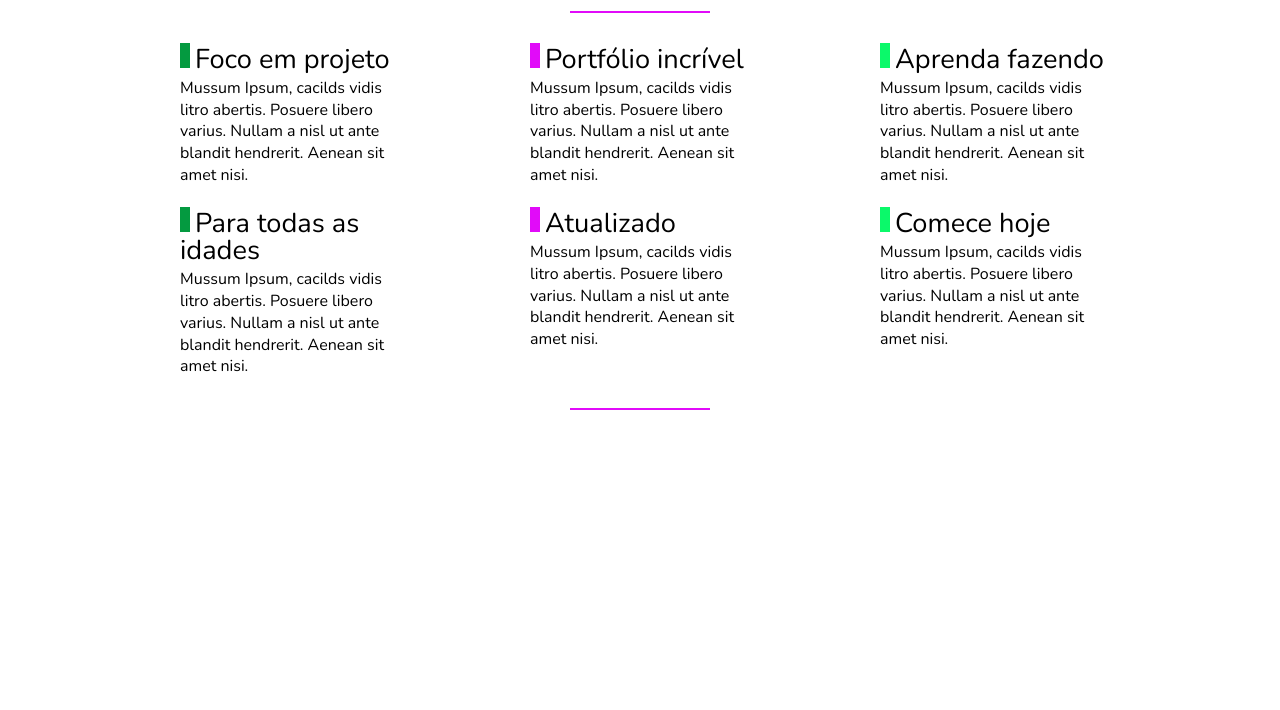
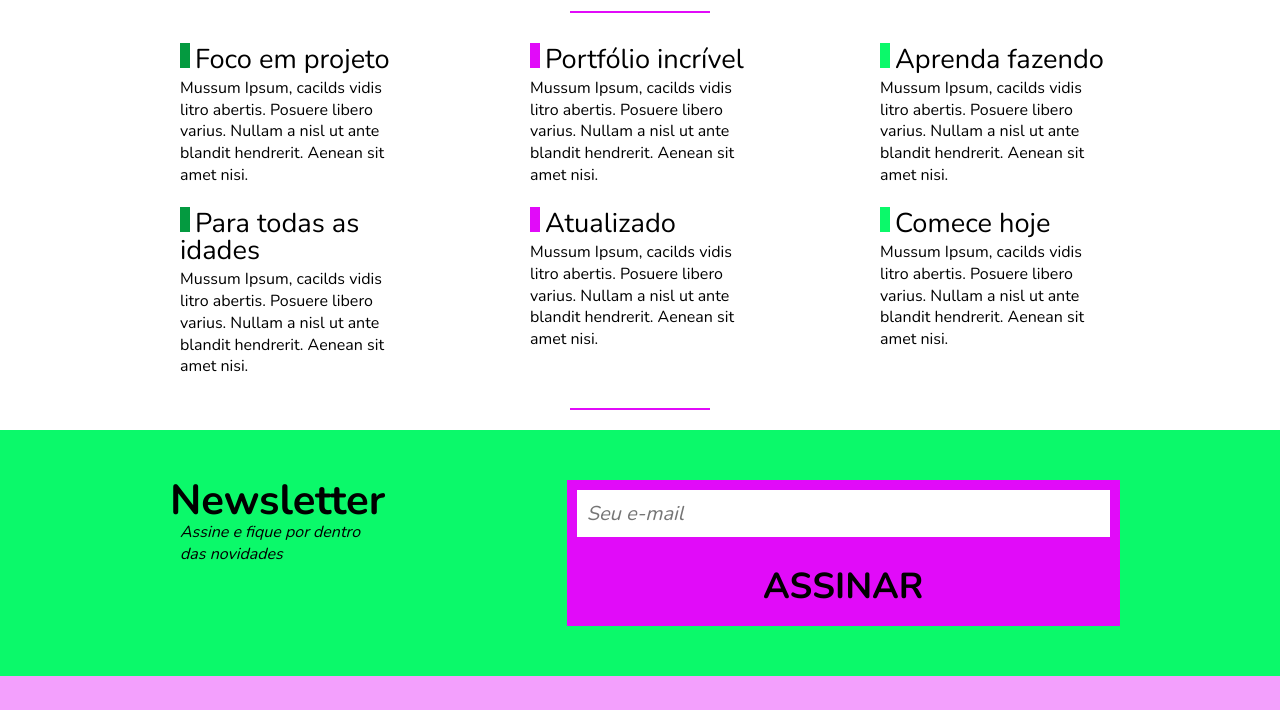
Before and after one commit to Dieegoo13/frontbox-starter-files-main, a plain HTML site: page index.html in a window 1280 px wide. Shown: the part 1699-2409 px from the top of the page. Before the commit the page ends 2129 px from the top, so only its background shows below. Drawn offline with nearby package versions, Linux system fonts and the light colour scheme.

Commit message:
foi concluido  as seções newsletter e o rodapé e finalizando o projeto.

```diff
--- a/css/styles.css
+++ b/css/styles.css
@@ -38,6 +38,10 @@
 body {
 	background-color: var(--clr-white);
 	font-family: var(--ff-primary);
+}
+
+html {
+	scroll-behavior: smooth;
 }
 
 a {
@@ -309,6 +313,77 @@ img {
 /* 8. Newsletter
 /**********************************/
 
+.newsletter {
+	background-color: var(--clr-green-light);
+}
+
+.newsletter-c {
+	max-width: 960px;
+	margin: 0 auto;
+	padding: 50px 0;
+	display: flex;
+	flex-wrap: wrap;
+}
+
+.newsletter-info {
+	flex: 1 1 260px;
+	padding-left: 10px;
+}
+
+.newsletter-info__titulo {
+	font-size: 2.62rem;
+	font-weight: bold;
+}
+
+.newsletter-info__descricao {
+	font-style: italic;
+}
+
+.newsletter-form {
+	flex: 2 1 260px;
+	display: flex;
+	flex-wrap: wrap;
+}
+
+.newsletter-form__input {
+	flex: 3 1 260px;
+	font-size: 1.25rem;
+	color: black;
+	width: 325px;
+	font-style: italic;
+	font-family: var(--ff-primary);
+	border: 10px solid var(--clr-pink-dark);
+	padding: 10px;
+	margin: 0;
+	border-radius: 0px;
+}
+
+.newsletter-form__submit {
+	flex: 1 1 260px;
+	width: 192px;
+	font-family: var(--ff-primary);
+	font-size: 2.25rem;
+	font-weight: bold;
+	text-transform: uppercase;
+	background: var(--clr-pink-dark);
+	color: black;
+	cursor:  pointer;
+	border: none;
+	padding: 15px;
+}
 /**********************************/
 /* 9. Footer
 /**********************************/
+.footer {
+	background: var(--clr-pink-light);
+	display: flex;
+	flex-wrap: wrap;
+	justify-content: space-between;
+	padding: 40px calc((100% - 960px) /2);
+}
+
+.footer_copyright, .footer_logo {
+	padding-left: 10px;
+	padding-right: 10px;
+
+}
--- a/index.html
+++ b/index.html
@@ -25,7 +25,7 @@
                          <li><a href="#somos" class="nav__link">Quem Somos</a></li>
 						 <li><a href="#cursos" class="nav__link">Nossos Cursos</a></li>
 						 <li><a href="#planos" class="nav__link">Planos</a></li>
-						 <li><a href="#vantagem" class="nav__link">Vantagens</a></li>
+						 <li><a href="#vantagens" class="nav__link">Vantagens</a></li>
 					</ul> <!-- nav__link--->
 				</nav>  <!-- nav--->
 
@@ -210,6 +210,32 @@
 		 </section> <!-- vantagens -->
 
 		 <hr>
+
+		 <section class="newsletter">
+			<div class="newsletter-c">
+				<div class="newsletter-info">
+					<h2 class="newsletter-info__titulo">Newsletter</h2>
+					<p class="newsletter-info__descricao">Assine e fique por dentro <br> das novidades</p>
+
+				</div> <!-- newsletter-info -->
+
+				<form action="" class="newsletter-form">
+					<input type="text" placeholder="Seu e-mail" class="newsletter-form__input">
+
+					<button type="submit" class="newsletter-form__submit">Assinar</button>
+
+				</form> <!-- newsletter-form -->
+
+			</div>
+
+		 </section> <!-- newsletter -->
 	</main>
+
+	<footer class="footer">
+        <p class="footer_copyright">Este é um projeto para fins educacionais</p>
+		<a href="index.html">
+			<img src="img/logo.png" alt="" class="footer_logo">
+		</a>
+	</footer>
 </body>
 </html>
```
